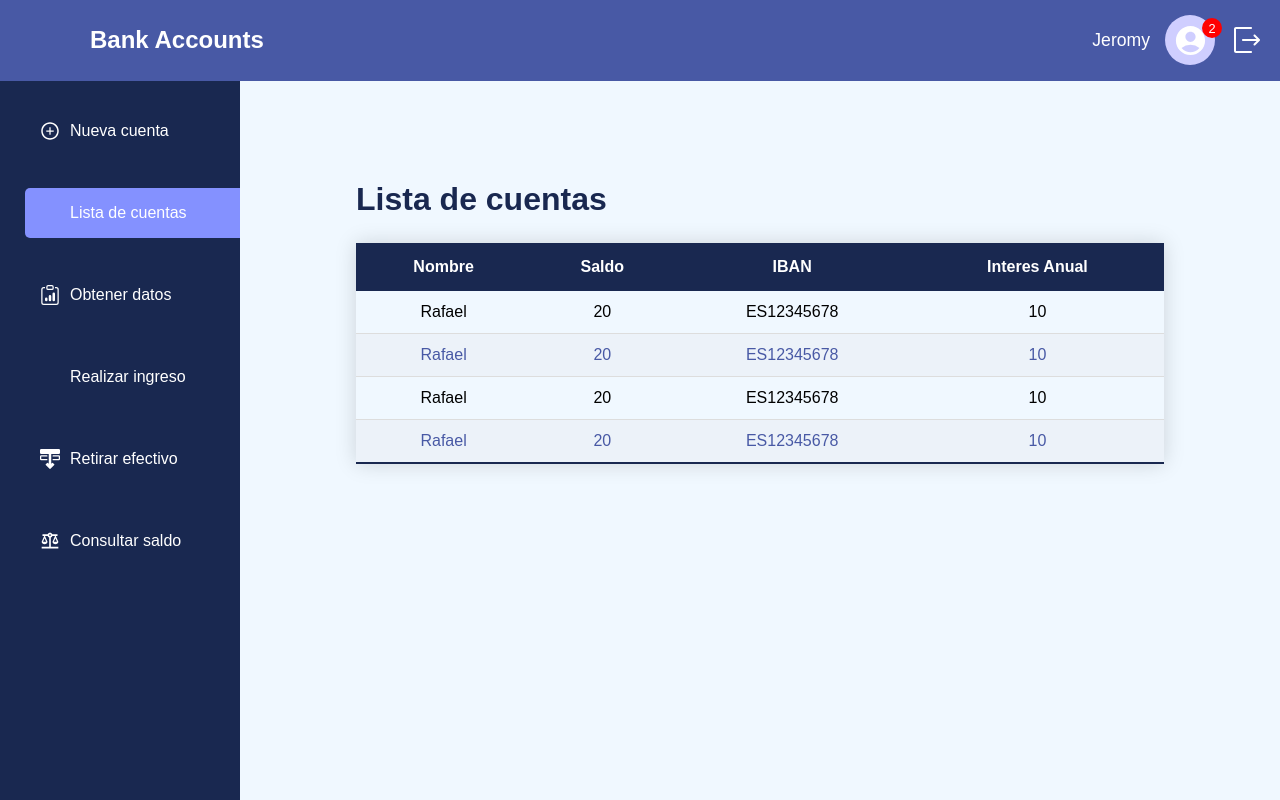
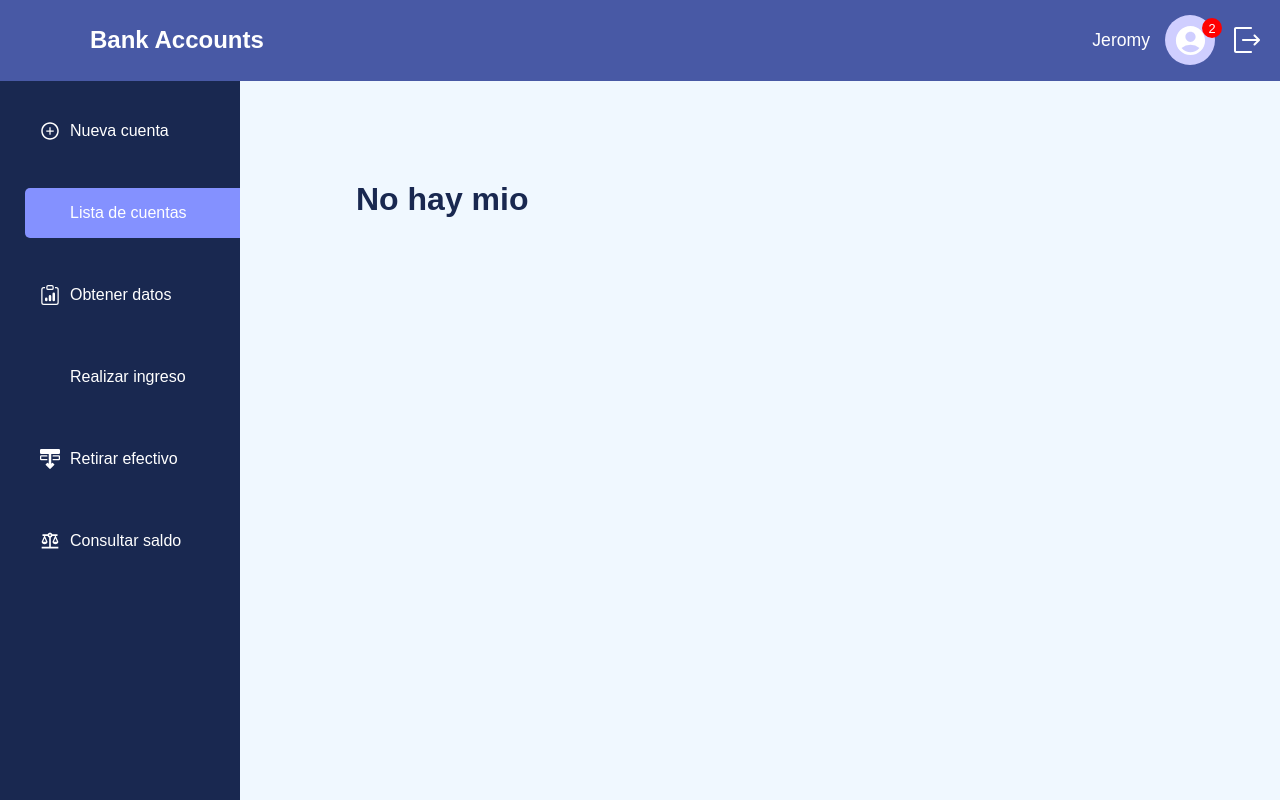
Before and after one commit to rafaeldoleo14/bank-account, a React (Vite) app: page /list-accounts in a window 1280 px wide. Built offline with nearby package versions, Linux system fonts and the light colour scheme; some icons are missing.

Commit message:
feat: added some tables

```diff
--- /dev/null
+++ b/src/bank/components/accountListTable/AccountTable.tsx
@@ -0,0 +1,38 @@
+
+import { FC, ReactNode } from 'react';
+
+interface AccountTableLayoutProp {
+    title?: string,
+    children: ReactNode
+}
+
+export const AccountTable: FC<AccountTableLayoutProp> = ({title = '', children}) => {
+  return (
+    <div>
+
+        <h2>{title}</h2>
+
+        <table>
+
+            <thead>
+
+                <tr>
+                    <th>Nombre</th>
+                    <th>Saldo</th>
+                    <th>IBAN</th>
+                    <th>Interes Anual</th>
+                </tr>
+
+            </thead>
+
+            <tbody>
+
+                {children}
+
+            </tbody>
+
+        </table>
+
+    </div>
+  )
+}
--- a/src/bank/components/formField/FormField.tsx
+++ b/src/bank/components/formField/FormField.tsx
@@ -31,7 +31,7 @@ export const FormField: FC = () => {
                 <option value="" disabled selected>Seleccionar tipo de cuenta</option>
                 <option value="ahorro">Cuenta ahorro</option>
                 <option value="personal">Cuenta corriente personal</option>
-                <option value="corriente">Cuenta corriente empresa</option>
+                <option value="empresarial">Cuenta corriente empresa</option>
             </select>
 
             <DinamicFormField formData={formData} handleChange={handleChange}/>
--- a/src/bank/components/formField/dinamicFormField/DinamicFormField.tsx
+++ b/src/bank/components/formField/dinamicFormField/DinamicFormField.tsx
@@ -29,7 +29,7 @@ export const DinamicFormField: FC<DinamicFieldProp> = ({formData, handleChange})
             }
 
             {
-              formData.cuentas == 'corriente' ?
+              formData.cuentas == 'empresarial' ?
               (
                 <>
                   <input type="text" placeholder="Entidades Autorizadas" name="entidades" onChange={handleChange} value={formData.entidades}/>
--- a/src/bank/components/list-account-items/ListItems.tsx
+++ b/src/bank/components/list-account-items/ListItems.tsx
@@ -1,22 +1,33 @@
-import React, { FC } from 'react'
-import { Data } from '../list-account/ListAccount'
+import { FC } from 'react'
+import { AccountTable } from '../accountListTable/AccountTable'
+import { getAccountsByType } from '../../helpers/getAccountsByType'
 
+export const ListItems: FC<ListItemsProp> = ({types, title}) => {
 
-export const ListItems: FC<Data> = ({nombre, saldo, iban, interesAnual}) => {
   return (
-    <tr>
-        <td>
-        {nombre}
-         </td>
-          <td>
-        {saldo}
-         </td>
-          <td>
-        {iban}
-          </td>
-           <td>
-        {interesAnual}
-         </td>
-</tr>
+    <>
+
+        {
+          getAccountsByType(types).length != 0 ?
+
+            <AccountTable title={title}>
+
+              {
+                getAccountsByType(types).map(account => (
+
+                        <tr key={account.iban}>
+                            <td>{account.name}</td>
+                            <td>{account.saldo}</td>
+                            <td>{account.iban}</td>
+                            <td>{account.interes}</td>
+                        </tr>
+
+                ))
+              }
+
+            </AccountTable> : <></>
+        }
+
+    </>
   )
 }
--- a/src/bank/components/list-account/ListAccount.css
+++ b/src/bank/components/list-account/ListAccount.css
@@ -6,6 +6,7 @@
 
 .list-account-container h1{
     color: #192850;
+    margin-bottom: 1.5em;
 }
 
 .account-properties{
@@ -24,6 +25,12 @@
     align-items: center;
     justify-content: center;
     gap: 2px;
+}
+
+.account-tables{
+  display: flex;
+  flex-direction: column;
+  gap: 5em;
 }
 
 table{
--- a/src/bank/components/list-account/ListAccount.tsx
+++ b/src/bank/components/list-account/ListAccount.tsx
@@ -1,73 +1,24 @@
 import {FC} from 'react';
 import './ListAccount.css'
 import { ListItems } from '../list-account-items/ListItems';
-
-   export  interface Data{
-        nombre: string;
-        saldo: number;
-        iban: string;
-        interesAnual: number;
-    }
+import { useAppSelector } from '../../store/store';
 
 export const ListAccount: FC = () =>{
 
-    const data: Data[] = [
-
-        {
-            nombre: 'Rafael',
-            saldo: 20.0,
-            iban: 'ES12345678',
-            interesAnual: 10.0
-        },
-        {
-            nombre: 'Rafael',
-            saldo: 20.0,
-            iban: 'ES12345678',
-            interesAnual: 10.0
-        },
-        {
-            nombre: 'Rafael',
-            saldo: 20.0,
-            iban: 'ES12345678',
-            interesAnual: 10.0
-        },
-        {
-            nombre: 'Rafael',
-            saldo: 20.0,
-            iban: 'ES12345678',
-            interesAnual: 10.0
-        }
-    ]
-
-
+    const {bankNewAccount} = useAppSelector(state => state.bank);
 
     return(
         <div className='list-account-container'>
-          <h1>Lista de cuentas</h1>
 
-            <table>
+          {
+            bankNewAccount.length != 0 ? <h1>Lista de cuentas</h1> : <h1>No hay mio</h1>
+          }
 
-               <thead>
-               <tr>
-                    <th>Nombre</th>
-                    <th>Saldo</th>
-                    <th>IBAN</th>
-                    <th>Interes Anual</th>
-                </tr>
-               </thead>
-
-                <tbody>
-                {
-                    data.map((data) => (
-                        <ListItems {...data}/>
-                    ))
-                }
-
-
-                </tbody>
-
-            </table>
-
+            <div className='account-tables'>
+                <ListItems types='ahorro' title='Cuenta Ahorro'/>
+                <ListItems types='personal' title='Cuenta Personal'/>
+                <ListItems types='empresarial' title='Cuenta Empresarial'/>
+            </div>
 
         </div>
     )
--- a/src/bank/helpers/getAccountsByType.ts
+++ b/src/bank/helpers/getAccountsByType.ts
@@ -1,7 +1,7 @@
 
 import { useAppSelector } from '../store/store'
 
-type Cuentas = 'ahorro' | 'personal' | 'corriente';
+type Cuentas = 'ahorro' | 'personal' | 'empresarial';
 
 export const getAccountsByType = (type: Cuentas) => {
 
--- a/src/bank/interfaces/formField/formField.ts
+++ b/src/bank/interfaces/formField/formField.ts
@@ -1,5 +1,5 @@
 
-type Cuentas = 'ahorro' | 'personal' | 'corriente' | '';
+type Cuentas = 'ahorro' | 'personal' | 'empresarial' | '';
 
 export interface FormData {
     name: string;
--- a/src/bank/layout/Layout.tsx
+++ b/src/bank/layout/Layout.tsx
@@ -22,9 +22,9 @@ export const Layout: FC<LayoutProp> = ({children}) => {
 
         <div className="accounts-container">
 
-        <div onClick={handleShowDashboard} className="close-menu" style={{right: showDashboard ? '' : '-10000px',}}>
+          <div onClick={handleShowDashboard} className="close-menu" style={{right: showDashboard ? '' : '-10000px',}}>
 
-        </div>
+          </div>
 
           <Dashboard/>
 
```
Also changed, not shown: src/bank/interfaces/listItems/listItems.ts (added, +7 -0 lines).
